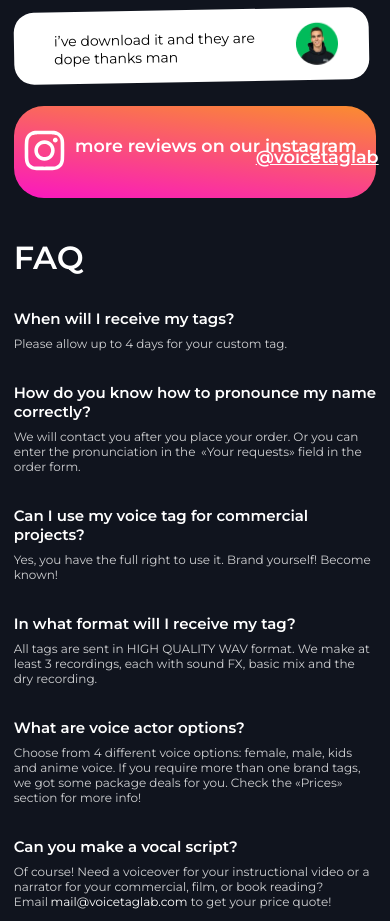
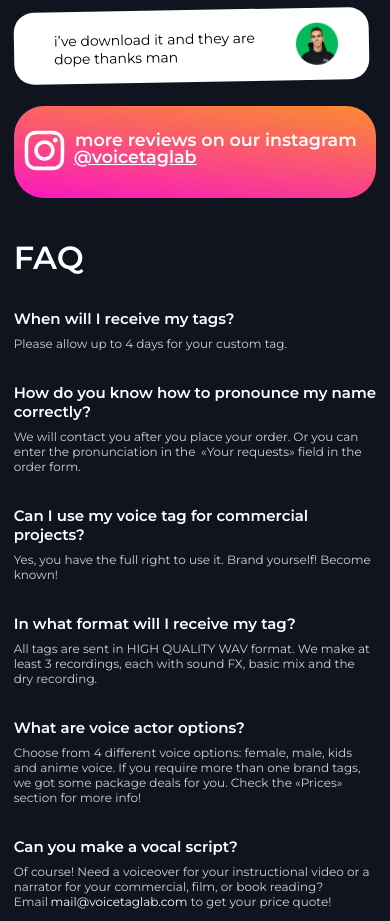
Before and after one commit to DmitryKonovets0/Voice-Tag-Lab, a React (Create React App) app: page / in a window 390 px wide. Shown: the part 6160-7081 px from the top of the page. Built offline with nearby package versions, Linux system fonts and the light colour scheme.

Commit message:
Fix few bugs

```diff
--- a/src/components/reviews/reviews-media.scss
+++ b/src/components/reviews/reviews-media.scss
@@ -239,11 +239,13 @@
         top: 25px;
         right: auto;
         left: 60px;
+        margin-left: 0;
       }
       &__icon{
         width: 47px;
       }
       &__text{
+        margin-top: -6px;
         font-size: 4.5vw;
       }
     }
```
